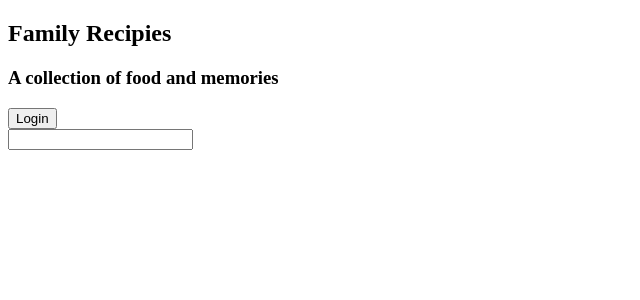
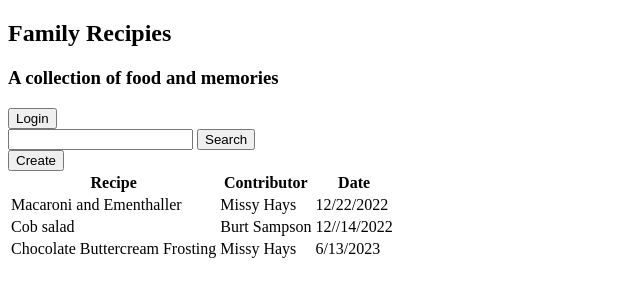
Before and after one commit to christian-johnson-dev/Family-Recipes, a Flask app: template flask_app/templates/list.html in a window 1280 px wide. Shown: the top 300 px of the page, without its empty margins (0-640 px from the left). Run offline with Flask 3, Linux system fonts and the light colour scheme; the template is opened without the code that fills it, so the values that code supplies are empty.

Commit message:
Added search field and data table(with dummy data)

```diff
--- a/flask_app/templates/list.html
+++ b/flask_app/templates/list.html
@@ -15,9 +15,46 @@
         <h3>A collection of food and memories</h3>
         <button>Login</button>
       </nav>
+    </header>
+    <div>
       <div>
         <input type="text" />
+        <button>Search</button>
       </div>
-    </header>
+      <button>Create</button>
+    </div>
+    <table>
+      <thead>
+        <tr>
+          <th>Recipe</th>
+          <th>Contributor</th>
+          <th>Date</th>
+        </tr>
+      </thead>
+      <tbody>
+        <!--  -->
+        <tr>
+          <a href="#">
+          <td>Macaroni and Ementhaller</td>
+          <td>Missy Hays</td>
+          <td>12/22/2022</td>
+          </a>
+        </tr>
+        <tr>
+          <a href="#"></a>
+          <td>Cob salad</td>
+          <td>Burt Sampson</td>
+          <td>12//14/2022</td>
+          </a>
+        </tr>
+        <tr>
+          <a href="#"></a>
+          <td>Chocolate Buttercream Frosting</td>
+          <td>Missy Hays</td>
+          <td>6/13/2023</td>
+          </a>
+        </tr>
+      </tbody>
+    </table>
   </body>
 </html>
```
